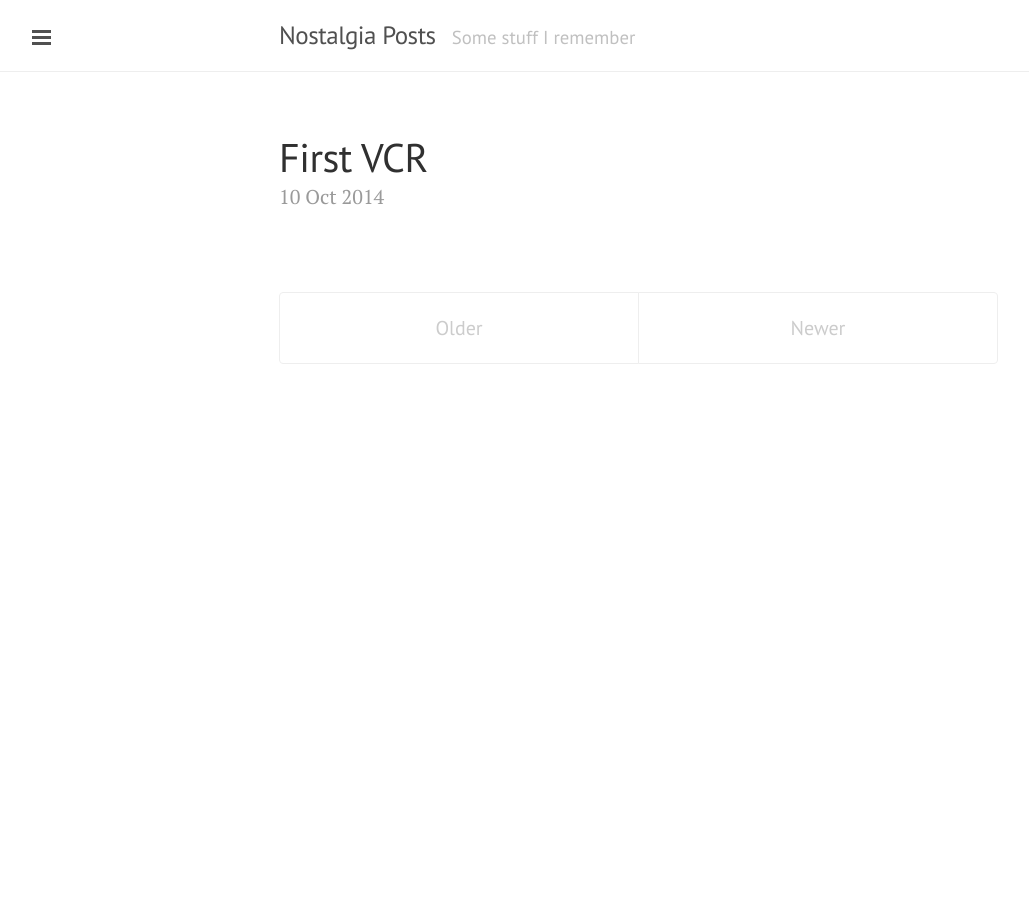
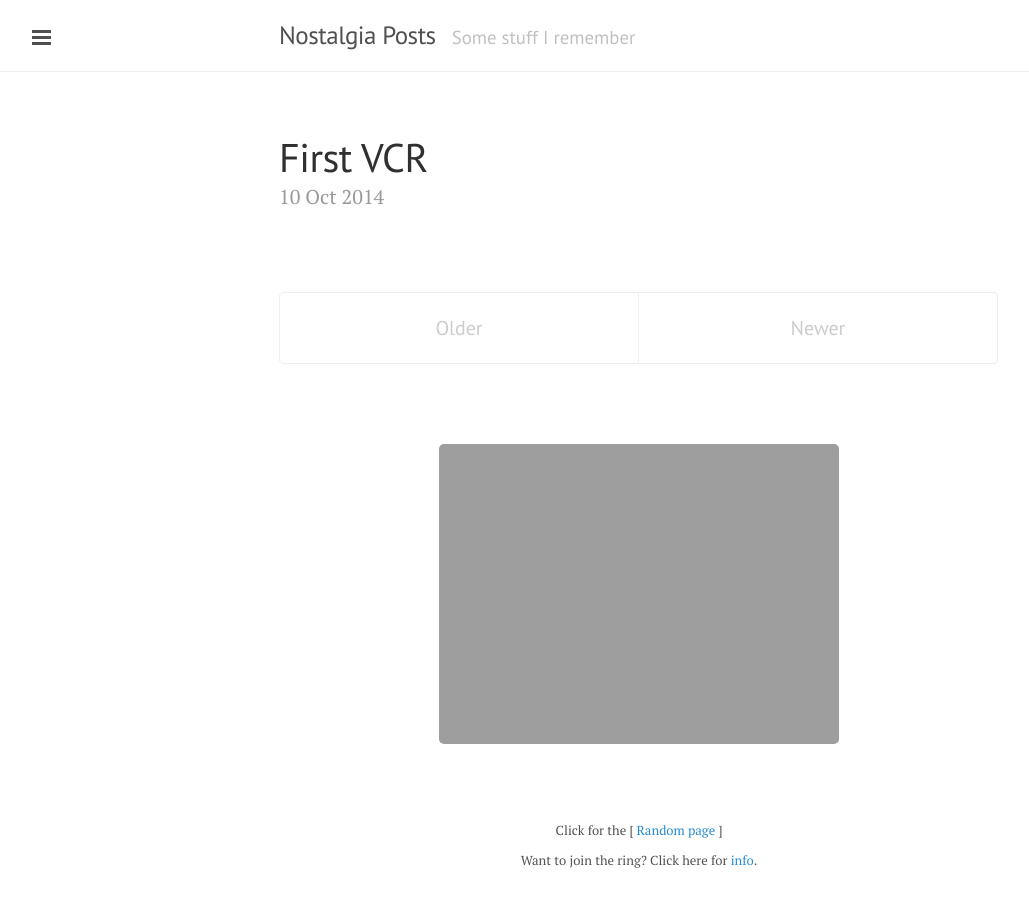
Before and after one commit to inchingforward/tilde, a Jekyll site: the page built from index.html, in a window 1280 px wide. Shown: the whole page, without its empty margins (1-1030 px from the left). Built offline with Jekyll 4.4.1, drawn with Linux system fonts in a browser that asks for light colours; Markdown is read by kramdown in place of the engine named in the settings; the list of posts is cut into pages by our own code.

Commit message:
Added tilde club webring.

```diff
--- a/_layouts/default.html
+++ b/_layouts/default.html
@@ -22,6 +22,29 @@
       <div class="container content">
         {{ content }}
       </div>
+
+      <!-- Begin Tilde.Club Ring Fragment-->
+      <center>
+      <font size="2">
+      </font></p><center><font size="2">
+      <center>
+      <br><img src="http://tilde.club/~harper/webring.png"  border="0" usemap="#notepad.map"><br>
+      </center>
+      <br>
+      Click for the [
+      <a href="http://tilde.club/~harper/link.html?action=random" target="_top">Random page</a> ]
+      <br>
+      Want to join the ring? Click here for
+      <a href="http://tilde.club/~harper/link.html?action=info" target="_top">info</a>.
+      <br></font></center>
+      <map name="notepad.map">
+      <area shape="rect" coords="0, 0, 60, 70" target="_top" href="http://tilde.club/~harper/link.html?action=join">
+      <area shape="rect" coords="130, 0, 417, 75" target="_top" href="http://tilde.club/~harper/link.html?action=random">
+      <area shape="rect" coords="465, 0, 549, 75" target="_top" href="http://tilde.club/~harper/link.html?action=join">
+      </map>
+      </center>
+      <!-- End Webring Fragment-->
+
     </div>
 
     <label for="sidebar-checkbox" class="sidebar-toggle"></label>
```
